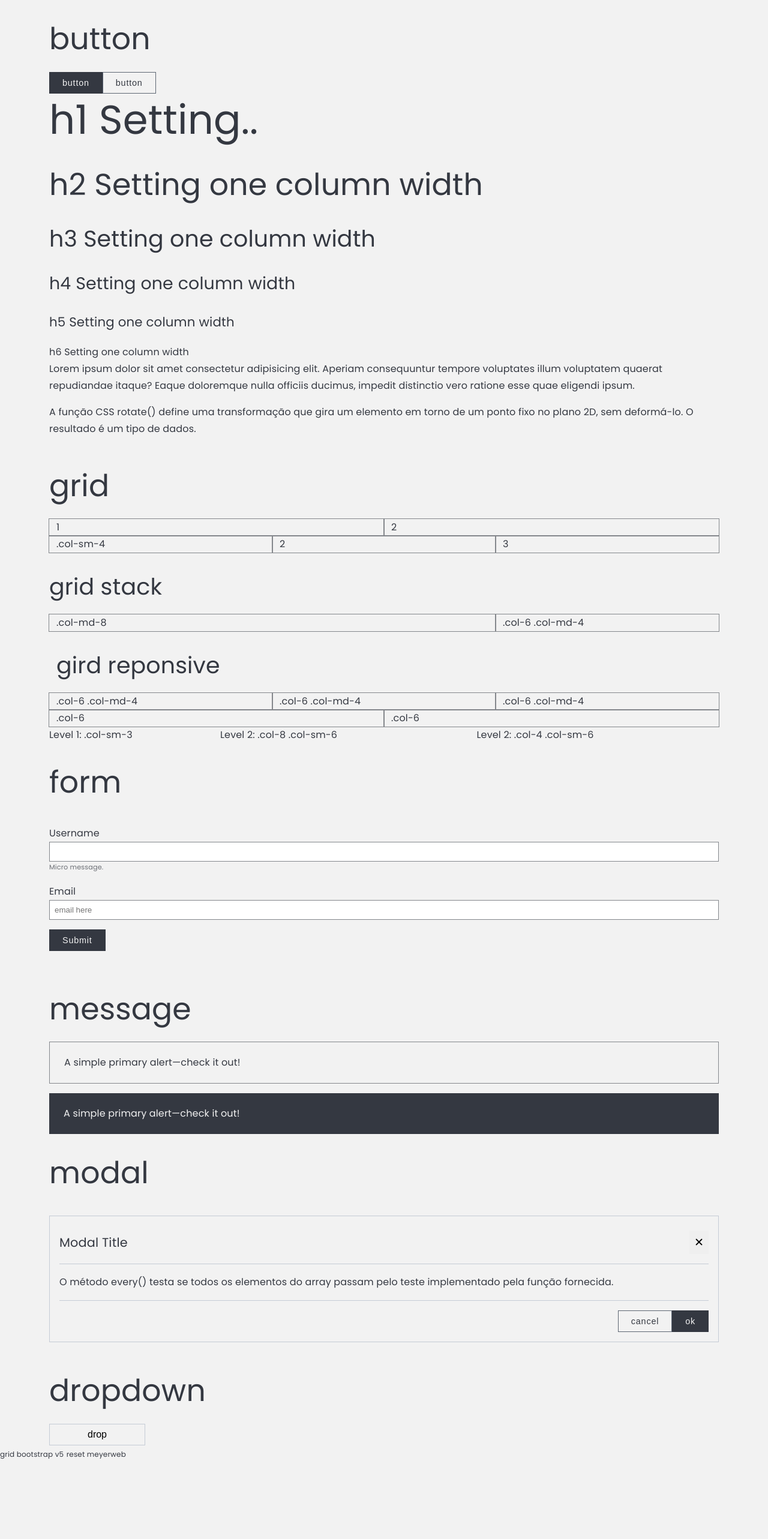
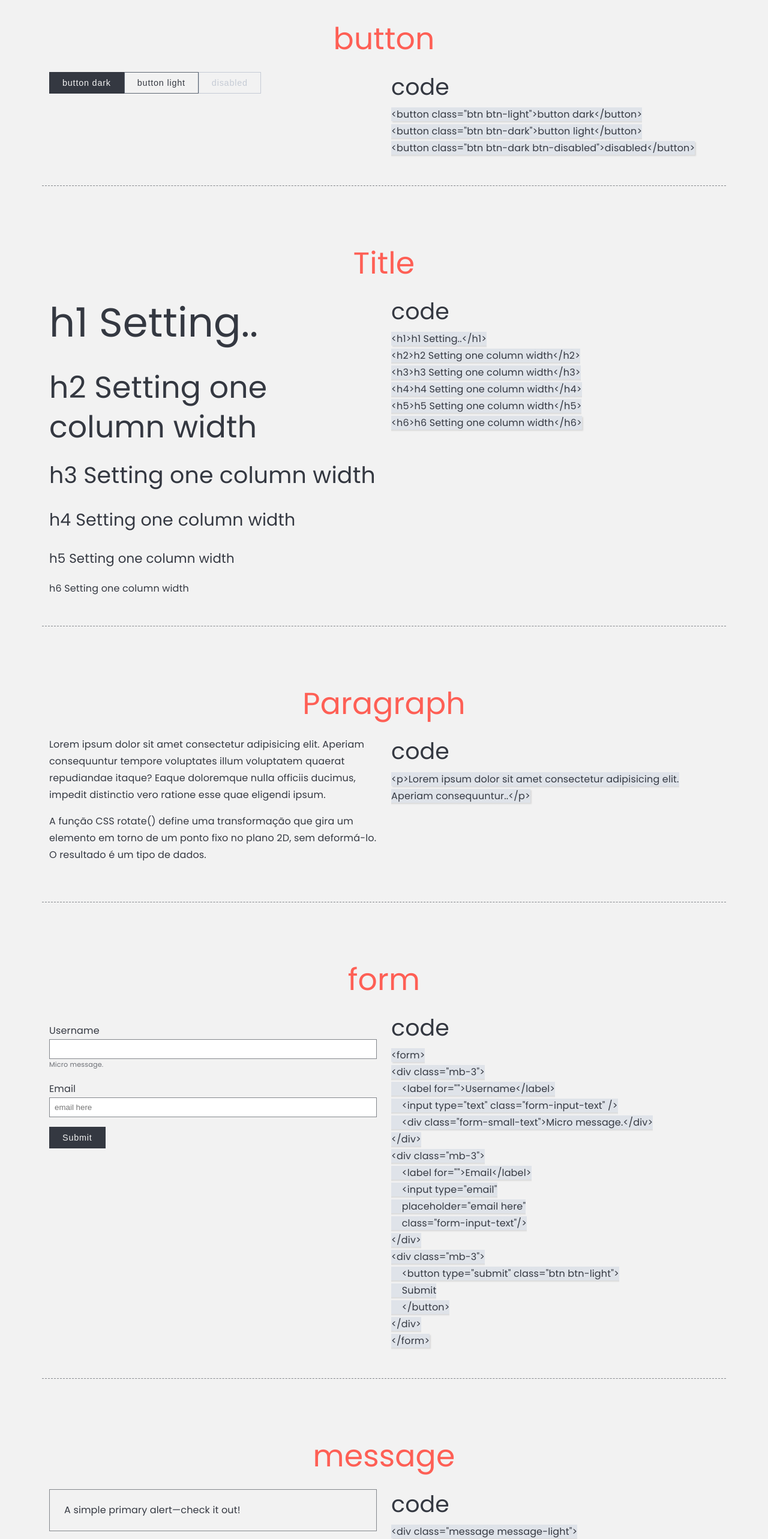
Before and after one commit to linuxeduardo/nini3, a plain HTML site: page index.html in a window 1280 px wide. Shown: the top 2565 px of the page at 60% size. Drawn offline with Linux system fonts and the light colour scheme.

Commit message:
tag code inserida no html

```diff
--- a/index.html
+++ b/index.html
@@ -13,29 +13,53 @@
   <body>
     <div class="container">
       <!-- buttons -->
-      <div class="row">
+      <h2>button</h2>
+      <div class="row separator">
         <div class="col">
-          <h2>button</h2>
           <div class="button">
-            <button class="btn btn-light">button</button
-            ><button class="btn btn-dark">button</button>
+<button class="btn btn-light">button dark</button
+><button class="btn btn-dark">button light</button
+><button class="btn btn-dark btn-disabled">
+disabled
+</button>
           </div>
           <!--  -->
         </div>
+        <!-- code -->
+        <div class="col">
+          <h3 class='sub-title'>code</h3>
+          <code>&lt;button class=&quot;btn btn-light&quot;&gt;button dark&lt;/button&gt;
+&lt;button class=&quot;btn btn-dark&quot;&gt;button light&lt;/button&gt;
+&lt;button class=&quot;btn btn-dark btn-disabled&quot;&gt;disabled&lt;/button&gt;</code>
+        </div>
       </div>
       <!-- font scale -->
-      <div class="row">
+      <h2>Title</h2>
+      <div class="row separator">
         <div class="col">
+
 <h1>h1 Setting..</h1>
 <h2>h2 Setting one column width</h2>
-          <h3>h3 Setting one column width</h3>
+<h3 class='sub-title'>h3 Setting one column width</h3>
 <h4>h4 Setting one column width</h4>
 <h5>h5 Setting one column width</h5>
 <h6>h6 Setting one column width</h6>
         </div>
+        <!-- code -->
+        <div class="col">
+          <h3 class='sub-title'>code</h3>
+<code>&lt;h1&gt;h1 Setting..&lt;/h1&gt;
+&lt;h2&gt;h2 Setting one column width&lt;/h2&gt;
+&lt;h3&gt;h3 Setting one column width&lt;/h3&gt;
+&lt;h4&gt;h4 Setting one column width&lt;/h4&gt;
+&lt;h5&gt;h5 Setting one column width&lt;/h5&gt;
+&lt;h6&gt;h6 Setting one column width&lt;/h6&gt;</code>
         </div>
+      </div>
+
       <!-- text -->
-      <div class="row">
+      <h2>Paragraph</h2>
+      <div class="row separator">
         <div class="col">
 <p>
 Lorem ipsum dolor sit amet consectetur adipisicing elit.
@@ -50,72 +74,29 @@
             deformá-lo. O resultado é um tipo de dados.
           </p>
         </div>
-      </div>
-      <!-- grid -->
-      <h2>grid</h2>
-      <div class="container test-grid">
-        <div class="row">
-          <div class="col">1</div>
-          <div class="col">2</div>
-        </div>
-        <div class="row">
-          <div class="col-sm-4">.col-sm-4</div>
-          <div class="col-sm-4">2</div>
-          <div class="col-sm-4">3</div>
-        </div>
-      </div>
-      <!-- bootstrap -->
-      <h3>grid stack</h3>
-      <div class="container test-grid">
-        <!-- Stack the columns on mobile by making one full-width and the other half-width -->
-        <div class="row">
-          <div class="col-md-8">.col-md-8</div>
-          <div class="col-6 col-md-4">.col-6 .col-md-4</div>
-        </div>
-
-        <!-- Columns start at 50% wide on mobile and bump up to 33.3% wide on desktop -->
-        <h3>gird reponsive</h3>
-        <div class="row">
-          <div class="col-6 col-md-4">.col-6 .col-md-4</div>
-          <div class="col-6 col-md-4">.col-6 .col-md-4</div>
-          <div class="col-6 col-md-4">.col-6 .col-md-4</div>
-        </div>
-
-        <!-- Columns are always 50% wide, on mobile and desktop -->
-        <div class="row">
-          <div class="col-6">.col-6</div>
-          <div class="col-6">.col-6</div>
-        </div>
-      </div>
-      <!-- grid nested -->
-      <div class="row">
-        <div class="col-sm-3">Level 1: .col-sm-3</div>
-        <div class="col-sm-9">
-          <div class="row">
-            <div class="col-8 col-sm-6">
-              Level 2: .col-8 .col-sm-6
-            </div>
-            <div class="col-4 col-sm-6">
-              Level 2: .col-4 .col-sm-6
-            </div>
-          </div>
+        <!-- code -->
+        <div class="col">
+          <h3 class='sub-title'>code</h3>
+          <code>&lt;p&gt;Lorem ipsum dolor sit amet consectetur adipisicing elit.
+Aperiam consequuntur..&lt;/p&gt;</code>
         </div>
       </div>
 
       <!-- form -->
       <h2>form</h2>
-      <div class="row">
+      <div class="row separator">
         <div class="col">
           <form>
             <div class="mb-3">
-              <label for="">Username</label>
-              <input type="text" class="form-input-text" />
+              <label for="usernameInput">Username</label>
+              <input id="usernameInput" type="text" class="form-input-text" />
               <div class="form-small-text">Micro message.</div>
             </div>
             <!--  -->
             <div class="mb-3">
-              <label for="">Email</label>
+              <label for="emailInput">Email</label>
               <input
+              id="emailInput"
                 type="email"
                 placeholder="email here"
                 class="form-input-text"
@@ -129,11 +110,33 @@
             </div>
           </form>
         </div>
+        <!-- code -->
+        <div class="col">
+          <h3 class='sub-title'>code</h3>
+<code>&lt;form&gt;
+&lt;div class=&quot;mb-3&quot;&gt;
+    &lt;label for=&quot;&quot;&gt;Username&lt;/label&gt;
+    &lt;input type=&quot;text&quot; class=&quot;form-input-text&quot; /&gt;
+    &lt;div class=&quot;form-small-text&quot;&gt;Micro message.&lt;/div&gt;
+&lt;/div&gt;
+&lt;div class=&quot;mb-3&quot;&gt;
+    &lt;label for=&quot;&quot;&gt;Email&lt;/label&gt;
+    &lt;input type=&quot;email&quot;
+    placeholder=&quot;email here&quot;
+    class=&quot;form-input-text&quot;/&gt;
+&lt;/div&gt;
+&lt;div class=&quot;mb-3&quot;&gt;
+    &lt;button type=&quot;submit&quot; class=&quot;btn btn-light&quot;&gt;
+    Submit
+    &lt;/button&gt;
+&lt;/div&gt;
+&lt;/form&gt;</code>
+        </div>
       </div>
 
       <!-- message -->
       <h2>message</h2>
-      <div class="row">
+      <div class="row separator">
         <div class="col">
           <div class="message message-light">
             A simple primary alert—check it out!
@@ -142,12 +145,22 @@
             A simple primary alert—check it out!
           </div>
         </div>
+        <!-- code -->
+        <div class="col">
+          <h3 class='sub-title'>code</h3>
+<code>&lt;div class=&quot;message message-light&quot;&gt;
+A simple primary alert&mdash;check it out!
+&lt;/div&gt;
+&lt;div class=&quot;message message-dark mt-3&quot;&gt;
+A simple primary alert&mdash;check it out!
+&lt;/div&gt;;</code>
+      </div>
       </div>
 
       <!-- modal -->
       <h2>modal</h2>
-      <div class="row">
-        <div class="col my-3">
+      <div class="row separator">
+        <div class="col my-3 ">
           <div class="modal">
             <!-- header -->
             <div class="modal-header">
@@ -166,11 +179,30 @@
             </div>
           </div>
         </div>
+
+        <!-- code -->
+        <div class="col">
+          <h3 class='sub-title'>code</h3>
+<code>&lt;div class=&quot;modal&quot;&gt;
+    &lt;div class=&quot;modal-header&quot;&gt;
+        &lt;h4&gt;Modal Title&lt;/h4&gt;
+        &lt;button class=&quot;btn-close&quot;&gt;&amp;#x2715;&lt;/button&gt;
+    &lt;/div&gt;
+    &lt;div class=&quot;modal-content&quot;&gt;
+        O m&eacute;todo every() testa se todos os elementos do array
+        passam pelo teste implementado pela fun&ccedil;&atilde;o fornecida.
+    &lt;/div&gt;
+    &lt;div class=&quot;modal-footer&quot;&gt;
+        &lt;button class=&quot;btn btn-dark&quot;&gt;cancel&lt;/button&gt;
+        &lt;button class=&quot;btn btn-light&quot;&gt;ok&lt;/button&gt;
+    &lt;/div&gt;
+&lt;/div&gt;</code>
+      </div>
     </div>
 
       <!--  -->
       <h2>dropdown</h2>
-      <div class="row">
+      <div class="row separator">
         <div class="col">
           <!--  -->
           <div class="dropdown">
@@ -185,24 +217,36 @@
             </div>
           </div>
         </div>
+         <!-- code -->
+         <div class="col">
+          <h3 class='sub-title'>code</h3>
+<code>&lt;div class=&quot;dropdown&quot;&gt;
+    &lt;button class=&quot;btn-dropdown&quot; onclick=&quot;handleDropdown()&quot;&gt;
+    drop
+    &lt;/button&gt;
+    &lt;div id=&quot;dropdown&quot; class=&quot;dropdown-content&quot;&gt;
+        &lt;a href=&quot;#&quot;&gt;text&lt;/a&gt;
+        &lt;a href=&quot;#&quot;&gt;contact&lt;/a&gt;
+        &lt;a href=&quot;#&quot;&gt;about&lt;/a&gt;
+    &lt;/div&gt;
+&lt;/div&gt;</code>
       </div>
 
-      <!--  -->
-      <div class="row">
-        <div class="col"></div>
-      </div>
-      <!--  -->
-      <div class="row">
-        <div class="col"></div>
-      </div>
-      <!--  -->
-      <div class="row">
-        <div class="col"></div>
-      </div>
       <!-- end -->
     </div>
-    <small>grid bootstrap v5</small>
-    <small>reset meyerweb</small>
+
+  </div><!-- end container -->
+
+    <div class="container">
+      <div class="row">
+        <div class="col">
+          <small style="color: #adadad;">grid bootstrap v5</small>
+          <br/>
+          <small style="color: #adadad;">reset meyerweb</small>
+        </div>
+      </div>
+    </div>
+
 
     <!-- js -->
     <script src="./js/nini3.js"></script>
--- a/js/nini3.js
+++ b/js/nini3.js
@@ -19,3 +19,5 @@ window.onclick = function (e) {
     }
   }
 };
+
+// select < and >
--- a/src/scss/_buttons.scss
+++ b/src/scss/_buttons.scss
@@ -12,7 +12,7 @@
   transition: 0.3s;
   &:hover {
     cursor: pointer;
-    filter: brightness(120%);
+    filter: brightness(130%);
   }
 }
 .btn {
@@ -26,4 +26,13 @@
     border: 1px solid $color-4;
     color: $color-1;
   }
+  &.btn-disabled {
+    color: $color-7;
+    background-color: $color-1;
+    border-color: $color-7;
+    &:hover {
+      cursor: wait;
+      filter: none;
+    }
+  }
 }
--- a/src/scss/_message.scss
+++ b/src/scss/_message.scss
@@ -1,4 +1,6 @@
 .message {
+  display: block;
+  min-width: 300px;
   padding: 1.25rem 1.5rem;
   &.message-light {
     background-color: $color-1;
--- a/src/scss/style.scss
+++ b/src/scss/style.scss
@@ -6,8 +6,30 @@
 @import 'shadow';
 @import 'message';
 @import 'border';
-@import 'padding';
+// @import 'padding';
 @import 'form';
 @import 'modal';
 @import 'dropdown';
 @import 'test';
+
+code {
+  white-space: pre;
+  background-color: $color-8;
+  box-shadow: 2px 2px 2px rgba(0, 0, 0, 0.1);
+}
+
+.separator {
+  margin-bottom: 6rem;
+  border-bottom: 1px dashed $color-2;
+  padding-bottom: 3rem;
+}
+
+.sub-title {
+  margin: 0 0 0.5rem;
+}
+.container {
+  & > h2 {
+    text-align: center;
+    color: $orange;
+  }
+}
```
Also changed, not shown: css/style.css, dist/css/style.min.css, 2 other files. Lines whose indentation alone changed are shown as unchanged.
